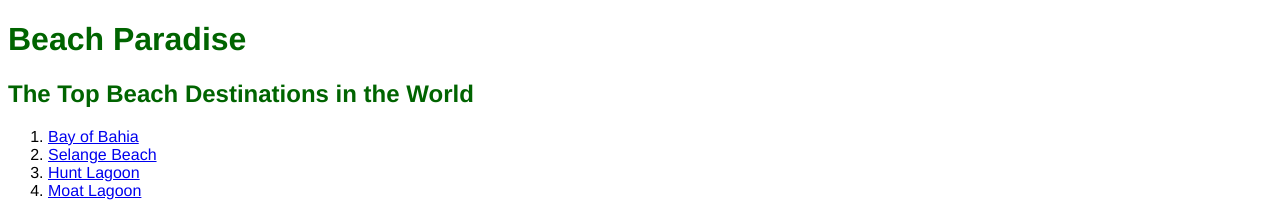
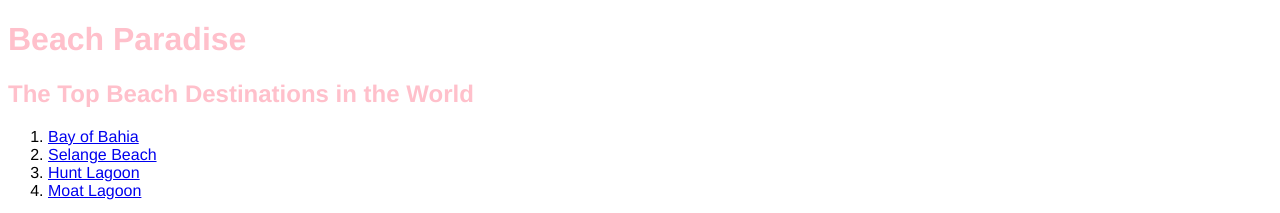
Before and after one commit to KirstyArms/beach-paradise, a plain HTML site: page index.html in a window 1280 px wide. Shown: the top 213 px of the page. Drawn offline with Linux system fonts and the light colour scheme.

Commit message:
change colour test

```diff
--- a/resources/style.css
+++ b/resources/style.css
@@ -3,7 +3,7 @@ html {
 }
 
 .main-heading {
-  color: DarkGreen;
+  color: pink;
 }
 
 h3 {
```
